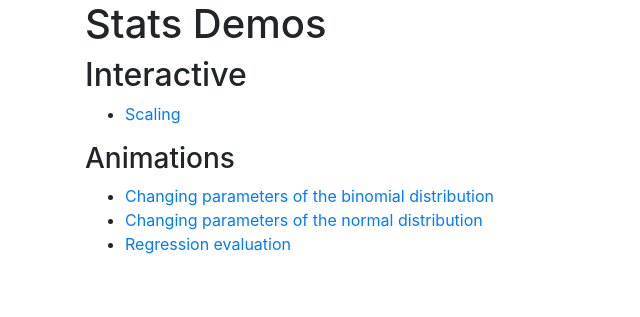
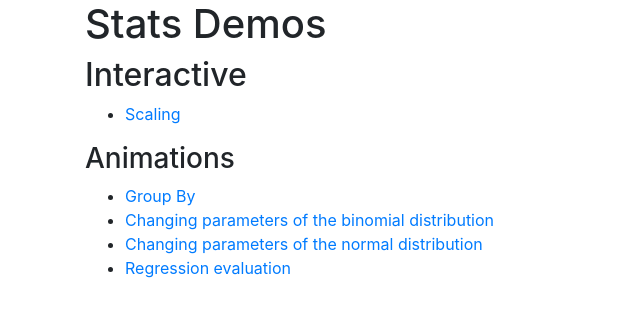
Before and after one commit to zgulde/stats-demos, a Flask app: page / in a window 1280 px wide. Shown: the top 317 px of the page, without its empty margins (0-640 px from the left). Run offline with Flask 2, Linux system fonts and the light colour scheme; some libraries are stand-ins or nearby versions.

Commit message:
Add group by animation

```diff
--- a/templates/index.html
+++ b/templates/index.html
@@ -18,6 +18,7 @@
         </ul>
         <h3>Animations</h3>
         <ul>
+            <li><a href="/static/group-by.mp4">Group By</a></li>
             <li><a href="/static/binomial-distribution-demo.mp4">Changing parameters of the binomial distribution</a></li>
             <li><a href="/static/normal-distribution-demo.mp4">Changing parameters of the normal distribution</a></li>
             <li><a href="/static/regression-evaluation.mp4">Regression evaluation</a></li>
```
Also changed, not shown: 1 other file.
